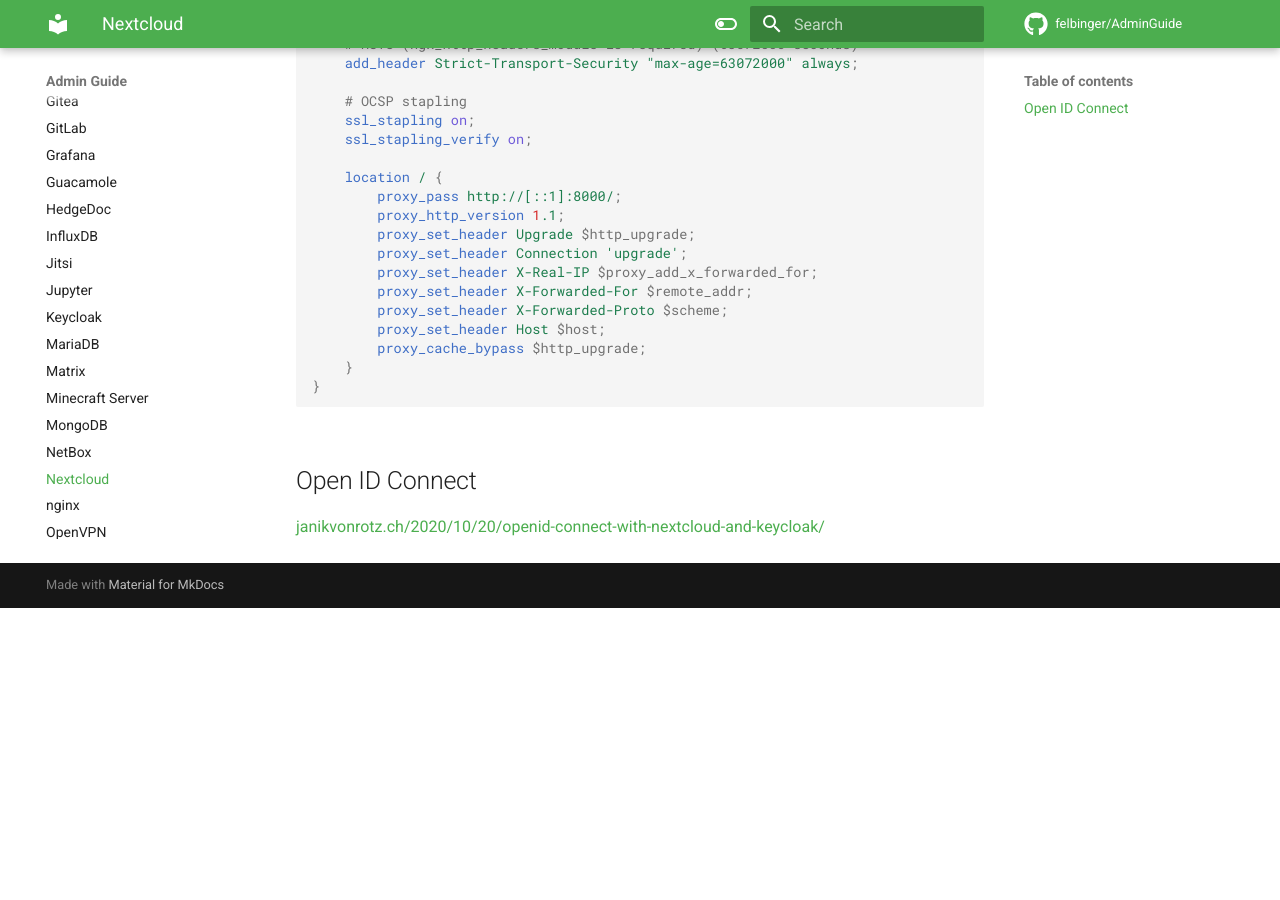
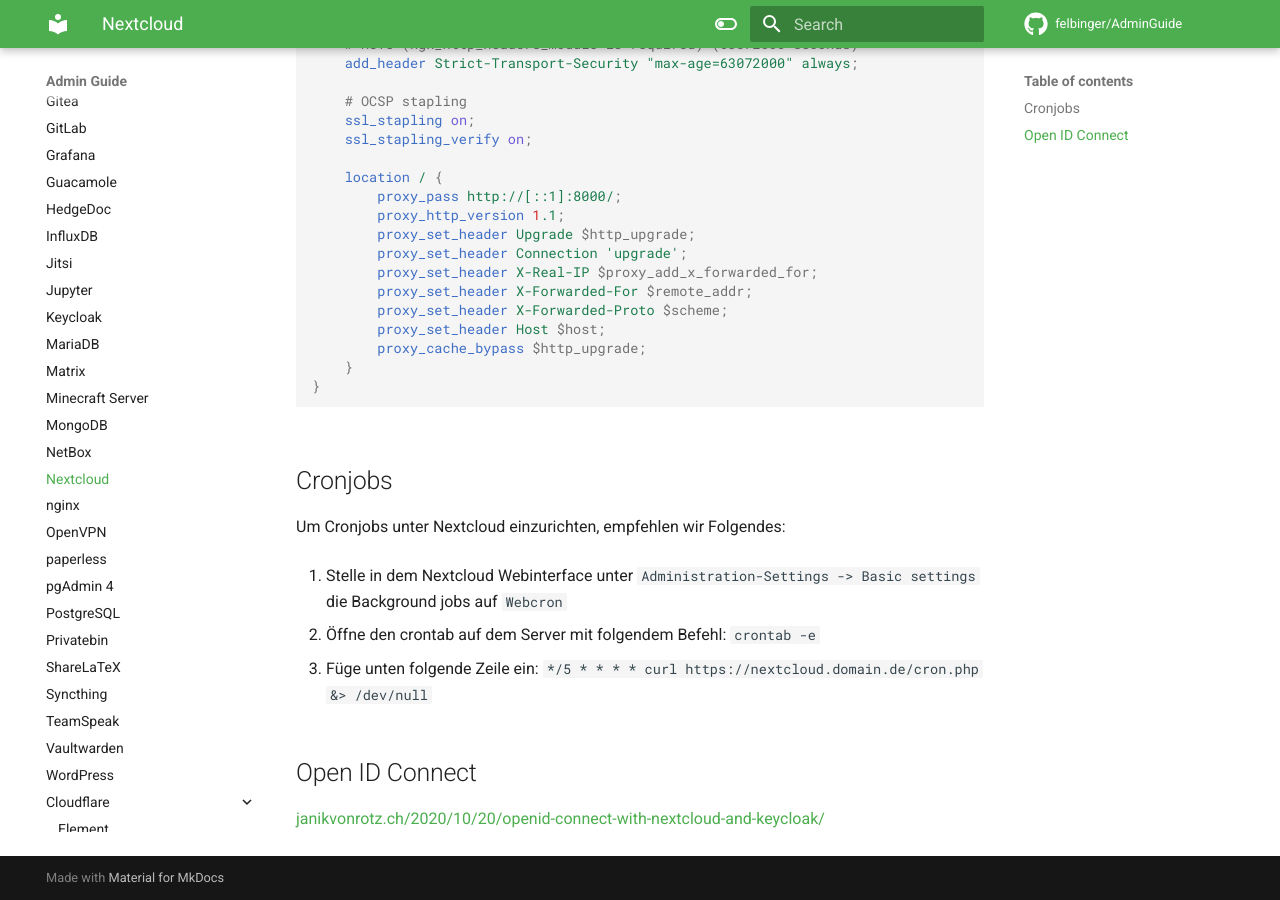
Before and after one commit to felbinger/AdminGuide, an MkDocs documentation site: the page built from docs/services/nextcloud.md, in a window 1280 px wide and 900 px high, scrolled down 1477 px. Built offline with MkDocs 1.6.1 and Material for MkDocs 9.7.7, drawn with Linux system fonts in a browser that asks for light colours; comment, search, counter and statistics services are not loaded; before the commit the page ends 2085 px from its top, so only the background shows below that.

Commit message:
improved nextcloud (#95)
* improved nextcloud

* improved nextcloud

* improved nextcloud

* improved nextcloud

* improved nextcloud

* improved nextcloud

---------

Co-authored-by: AmphoMoronal <your_email_address>

````diff
--- a/docs/services/nextcloud.md
+++ b/docs/services/nextcloud.md
@@ -102,5 +102,14 @@ NEXTCLOUD_ADMIN_PASSWORD=p4ssw0rd
           - "traefik.http.routers.r_nextcloud.entrypoints=websecure"
     ```
 
+## Cronjobs
+Um Cronjobs unter Nextcloud einzurichten, empfehlen wir Folgendes:
+
+1. Stelle in dem Nextcloud Webinterface unter `Administration-Settings -> Basic settings` die Background jobs auf `Webcron`
+
+2. Öffne den crontab auf dem Server mit folgendem Befehl: `crontab -e`
+
+3. Füge unten folgende Zeile ein: ` */5  *  *  *  *  curl https://nextcloud.domain.de/cron.php &> /dev/null`
+
 ## Open ID Connect
 [janikvonrotz.ch/2020/10/20/openid-connect-with-nextcloud-and-keycloak/](https://janikvonrotz.ch/2020/10/20/openid-connect-with-nextcloud-and-keycloak/)
````
